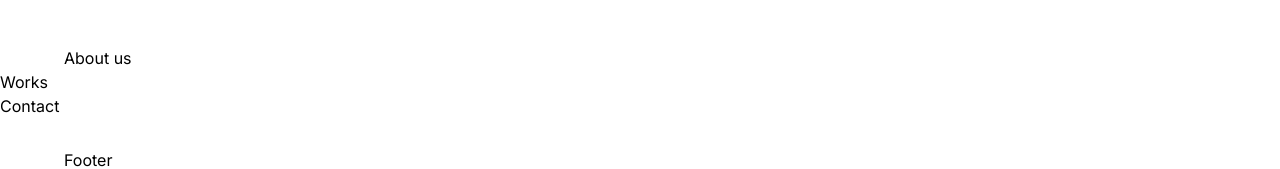
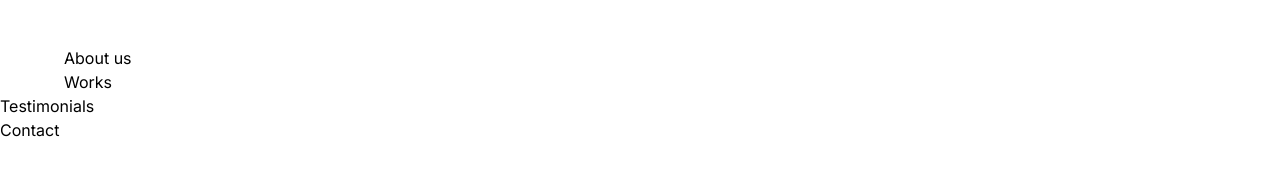
Before and after one commit to jp-quintana/renofix, a Next.js app: page / in a window 1280 px wide. Shown: the part 754-923 px from the top of the page. Built offline with nearby package versions, Linux system fonts and the light colour scheme.

Commit message:
WIP3: About Us

```diff
--- a/app/page.tsx
+++ b/app/page.tsx
@@ -1,4 +1,4 @@
-import { AboutUs, Contact, Hero, Works } from "@/components";
+import { AboutUs, Contact, Hero, Testimonials, Works } from "@/components";
 
 const Home = () => {
   return (
@@ -6,6 +6,7 @@ const Home = () => {
       <Hero />
       <AboutUs />
       <Works />
+      <Testimonials />
       <Contact />
     </>
   );
--- /dev/null
+++ b/components/Testimonials.tsx
@@ -0,0 +1,5 @@
+const Testimonials = () => {
+  return <div>Testimonials</div>;
+};
+
+export default Testimonials;
--- a/components/Works.tsx
+++ b/components/Works.tsx
@@ -1,7 +1,7 @@
 import React from "react";
 
 const Works = () => {
-  return <div>Works</div>;
+  return <div className="main-container">Works</div>;
 };
 
 export default Works;
--- a/components/index.tsx
+++ b/components/index.tsx
@@ -3,6 +3,7 @@ import Contact from "./Contact";
 import Footer from "./Footer";
 import Hero from "./Hero";
 import Nav from "./Nav";
+import Testimonials from "./Testimonials";
 import Works from "./Works";
 
-export { AboutUs, Contact, Hero, Footer, Nav, Works };
+export { AboutUs, Contact, Hero, Footer, Nav, Testimonials, Works };
```
